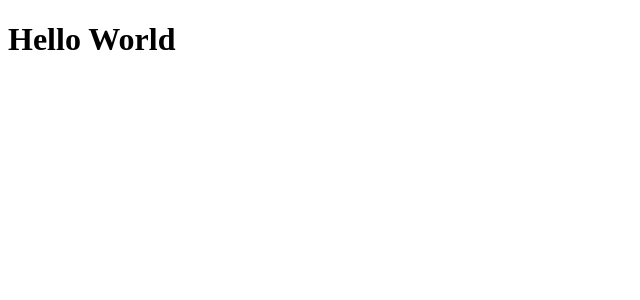
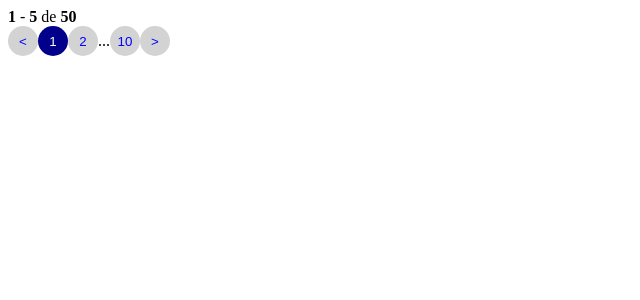
Before and after one commit to eugenioarantes/react-utils, a React (Create React App) app: page / in a window 1280 px wide. Shown: the top 300 px of the page, without its empty margins (0-640 px from the left). Built offline with nearby package versions, Linux system fonts and the light colour scheme.

Commit message:
creating paginator-react

```diff
--- /dev/null
+++ b/src/components/Paginator/PaginationItem.tsx
@@ -0,0 +1,24 @@
+import { Button } from "./styles";
+
+interface PaginationItemProps {
+  number: number;
+  isCurrent?: boolean;
+  onPageChange: (page: number) => void;
+};
+
+const PaginationItem: React.FC<PaginationItemProps> = ({ isCurrent = false, number, onPageChange }) => {
+  if (isCurrent) {
+    return (
+      <Button disabled>
+        {number}
+      </Button>
+    );
+  }
+  return (
+    <Button onClick={() => onPageChange(number)}>
+      {number}
+    </Button>
+  );
+};
+
+export default PaginationItem;
--- /dev/null
+++ b/src/components/Paginator/index.tsx
@@ -0,0 +1,105 @@
+import PaginationItem from "./PaginationItem";
+import { Button } from "./styles";
+
+interface PaginatorProps {
+  totalCountOfRegisters: number;
+  registersPerPage?: number;
+  currentPage?: number;
+  onPageChange: (page: number) => void;
+};
+
+const siblingsCount = 1;
+
+function generatePagesArray(from: number, to: number) {
+  return [...new Array(to - from)]
+  .map((_, index) => {
+    return from + index + 1;
+  }).filter(page => page > 0);
+}
+
+const Paginator: React.FC<PaginatorProps> = ({
+  totalCountOfRegisters,
+  registersPerPage = 5,
+  currentPage = 1,
+  onPageChange,
+}) => {
+  const lastPage = Math.floor(totalCountOfRegisters / registersPerPage);
+
+  const previousPages = currentPage > 1
+    ? generatePagesArray(currentPage - 1 - siblingsCount, currentPage - 1)
+    : [];
+
+  const nextPages = currentPage < lastPage
+    ? generatePagesArray(currentPage, Math.min(currentPage + siblingsCount, lastPage))
+    : [];
+
+  const backPage = () => {
+    if(currentPage > 1) {
+      onPageChange(currentPage - 1)
+    }
+  }
+
+  const upPage = () => {
+    if(currentPage < Math.ceil(totalCountOfRegisters / registersPerPage)) {
+      onPageChange(currentPage + 1)
+    }
+  }
+
+  return (
+    <div>
+      <span>
+        <strong>{registersPerPage * currentPage - registersPerPage + 1}</strong>
+        {` - `}
+        <strong>{registersPerPage * currentPage}</strong>
+        {` de `}
+        <strong>{totalCountOfRegisters}</strong>
+      </span>
+
+      <div>
+        <Button onClick={backPage}>
+          &lt;
+        </Button>
+
+        {currentPage > (1 + siblingsCount) && (
+          <>
+            <PaginationItem onPageChange={onPageChange} number={1} />
+            {(currentPage > (3 + siblingsCount)) && (
+              <span>...</span>
+            )}
+            {((currentPage - (siblingsCount + 1)) === 2) && (
+              <PaginationItem onPageChange={onPageChange} number={2} />
+            )}
+          </>
+        )}
+
+        {previousPages.length > 0 && previousPages.map(page => {
+          return <PaginationItem onPageChange={onPageChange} key={page} number={page} />
+        })}
+
+        <PaginationItem onPageChange={onPageChange} number={currentPage} isCurrent />
+
+        {nextPages.length > 0 && nextPages.map(page => {
+          return <PaginationItem onPageChange={onPageChange} key={page} number={page} />
+        })}
+
+        {currentPage + siblingsCount < lastPage && (
+          <>
+            {((currentPage + 2 + siblingsCount) < lastPage) && (
+              <span>...</span>
+            )}
+            {((lastPage - (currentPage + siblingsCount)) === 2) && (
+              <PaginationItem onPageChange={onPageChange} number={lastPage - 1} />
+            )}
+            <PaginationItem onPageChange={onPageChange} number={lastPage} />
+          </>
+        )}
+
+        <Button onClick={upPage}>
+          &gt;
+        </Button>
+      </div>
+    </div>
+  );
+};
+
+export default Paginator;
--- /dev/null
+++ b/src/components/Paginator/styles.ts
@@ -0,0 +1,18 @@
+import styled, { css } from "styled-components";
+
+export const Button = styled.button`
+  border-radius: 50%;
+  background: lightgray;
+  color: blue;
+  width: 30px;
+  height: 30px;
+  border: none;
+  cursor: pointer;
+  &:hover {
+    background: gray;
+  }
+  &:disabled {
+    background: darkblue;
+    color: white;
+  }
+`;
--- a/src/pages/Home/index.tsx
+++ b/src/pages/Home/index.tsx
@@ -1,7 +1,16 @@
+import { useState } from "react";
+import Paginator from "../../components/Paginator";
+
+
 const Home: React.FC = () => {
-  console.log("start");
+  const [page, setPage] = useState(1);
+
   return (
-    <h1>Hello World</h1>
+    <Paginator
+      totalCountOfRegisters={50}
+      currentPage={page}
+      onPageChange={setPage}
+    />
   );
 };
 
```
